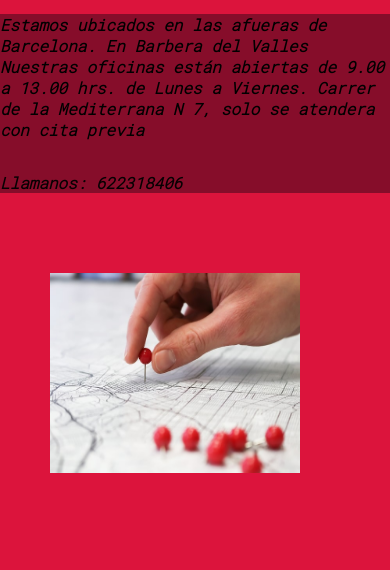
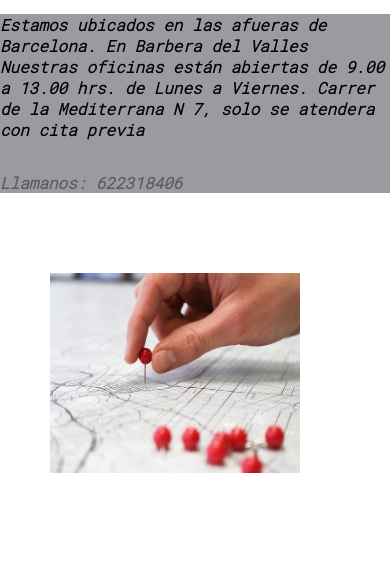
Before and after one commit to Nadiapascual92/Preentrega2-PASCUAL, a website: page pages/Dondeestamos.html in a window 390 px wide. Shown: the part 346-916 px from the top of the page. Drawn offline with Linux system fonts and the light colour scheme.

Commit message:
disenio responsive movil y tablet terminado

```diff
--- a/SCSS/variables/_misvariables.scss
+++ b/SCSS/variables/_misvariables.scss
@@ -6,3 +6,4 @@ $colorin:black;
 $escalar: scale(20px,30px);
 $tamanio50p:50px;
 $largin:xx-large;
+$blacky:rgba(211, 218, 224, 0)
--- a/SCSS/views/_queryes.scss
+++ b/SCSS/views/_queryes.scss
@@ -18,7 +18,6 @@
         flex-wrap: wrap;
         justify-content: center;
         align-items: flex-start;
-        background-color: crimson;
         width:auto;
         height: auto;
         justify-items: center;
@@ -29,7 +28,7 @@
         width: auto;
     }
     section{
-        padding-left: 40px
+        padding-left: 40px;
     }
 
 
@@ -46,7 +45,7 @@
 
     }
     #transforming{
-        animation-duration: 7s;
+        animation-duration: 4s;
         animation-name: aparecera;
         animation-iteration-count: infinite;
         @keyframes aparecera {
@@ -64,10 +63,66 @@
         width: 150;
         height: 150px;
     }
+    .main_parrafito{
+        background-color: $blacky;
+        font-size: small;
+    }
 }
 /*-------------------******PAGINA DONDE ESTAMOS UBICADOS  QUERYS DE TABLE---------------*/
 
 @media screen and (max-width: 1023px){
 
+/*-----------------GRIDS DE PAGINA UBICACION CON EL MAPA------------------*/
+.grid{
+    display: grid;
+    grid-template-rows: 20% 20% 30% 200%;
+    grid-template-columns: 1.5fr 2fr;
+    grid-column-gap: 5px ;
+    grid-row-gap: 15px;
+    width: 100%;
+    height: 100%;
+    grid-template-areas: "header    header"
+                         "section   section"
+                         "main     div"
+                         "footer     footer";
+}
 
+
+    .header{
+        background-color: $primary;
+        grid-area:header;
+    }
+    .section{
+        grid-area:section;
+    }
+    .main{
+        grid-area:main;
+    }
+    .div{
+        grid-area:div;
+    }
+
+    .piedepagina{
+        grid-area:footer;
+    }
+
+    .section{
+        justify-self: center;
+        align-self: auto;
+        font-size: x-large;
+    }
+    .main{
+    justify-self: center;
+    font-size: x-large;
+    align-self: center;
+    margin-left: 30px;
+    }
+    .div{
+        justify-self: center;
+    }
+.main_parrafito{
+    font-size: small;
 }
+}
+
+/*-------------------******PAGINA DONDE ESTAMOS UBICADOS  QUERYS DE TABLE---------------*/
```
Also changed, not shown: pages/Dondeestamos.html (+8 -0 lines), SCSS/misas.css, css/prueba.css, 1 other file.
